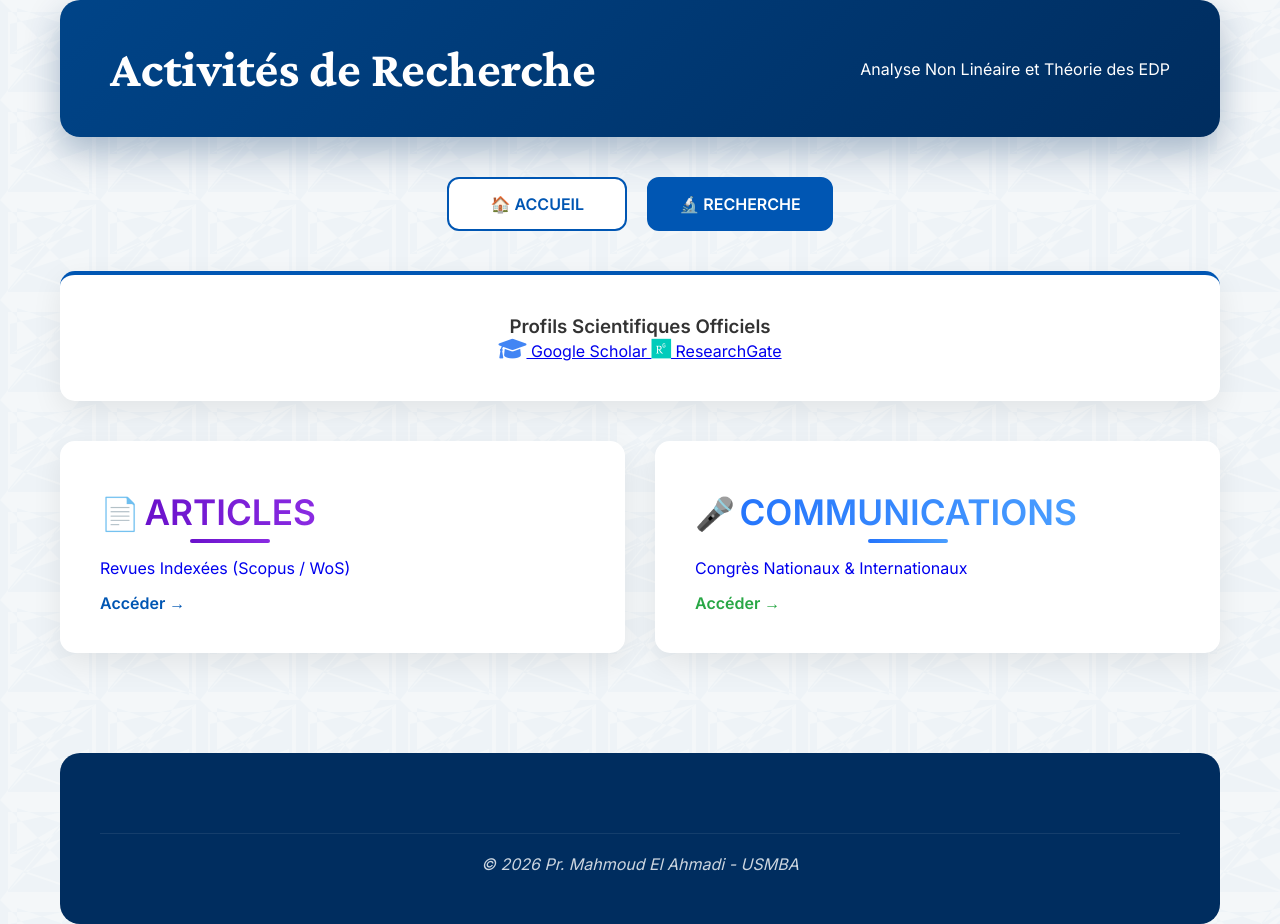
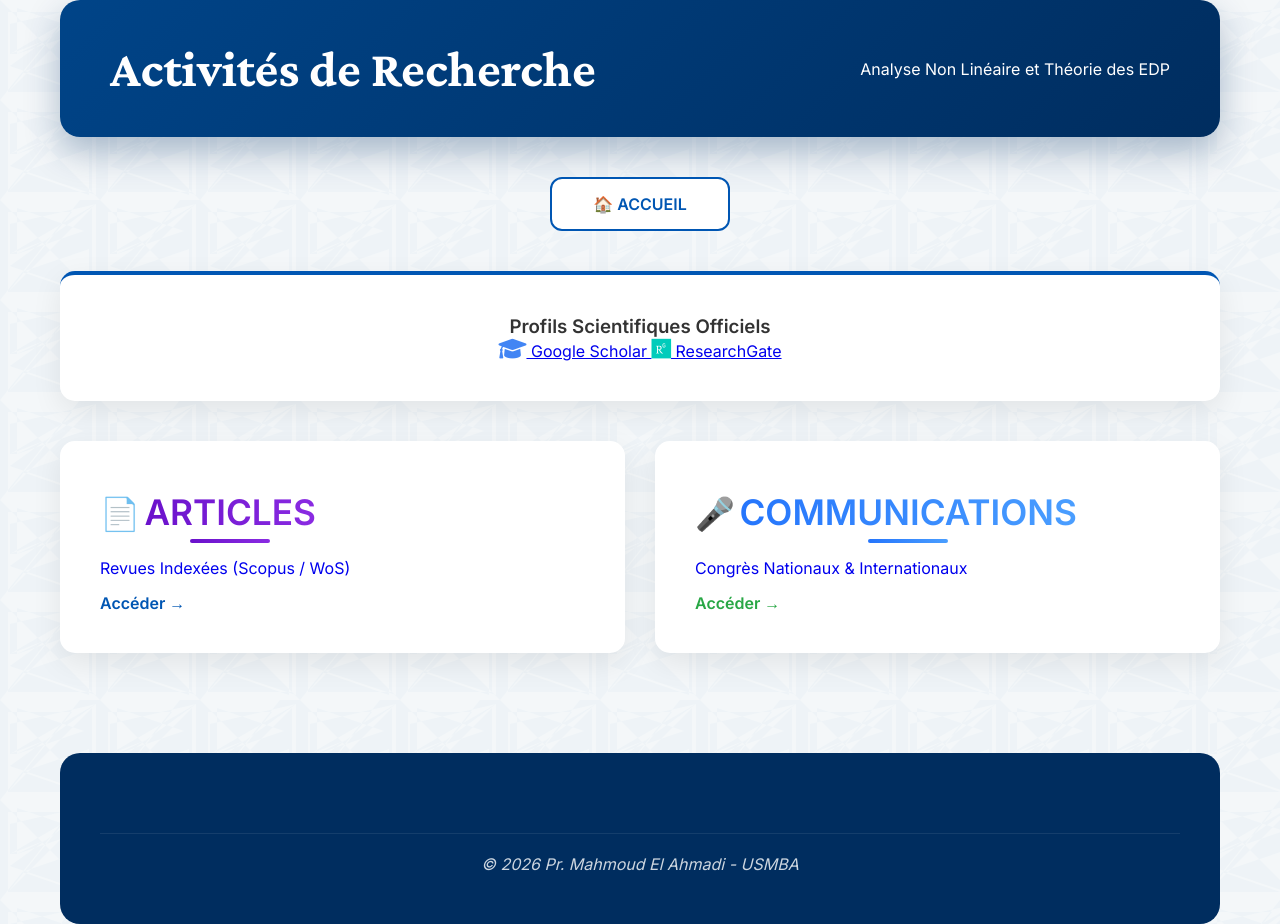
Before and after one commit to mahmoudmath/mahmoudmath.github.io, a Jekyll site: the page recherche.html, which Jekyll copies as it is, in a window 1280 px wide. Built offline with Jekyll 4.4.1, drawn with Linux system fonts in a browser that asks for light colours.

Commit message:
Update recherche.html

```diff
--- a/recherche.html
+++ b/recherche.html
@@ -16,7 +16,6 @@
 
         <nav class="academic-nav" data-aos="fade-up">
             <a href="index.html" class="nav-card">🏠 ACCUEIL</a>
-            <a href="recherche.html" class="nav-card active">🔬 RECHERCHE</a>
         </nav>
 
         <div class="presentation" data-aos="fade-up" style="text-align: center; border-left: none; border-top: 4px solid #0056b3;">
```
